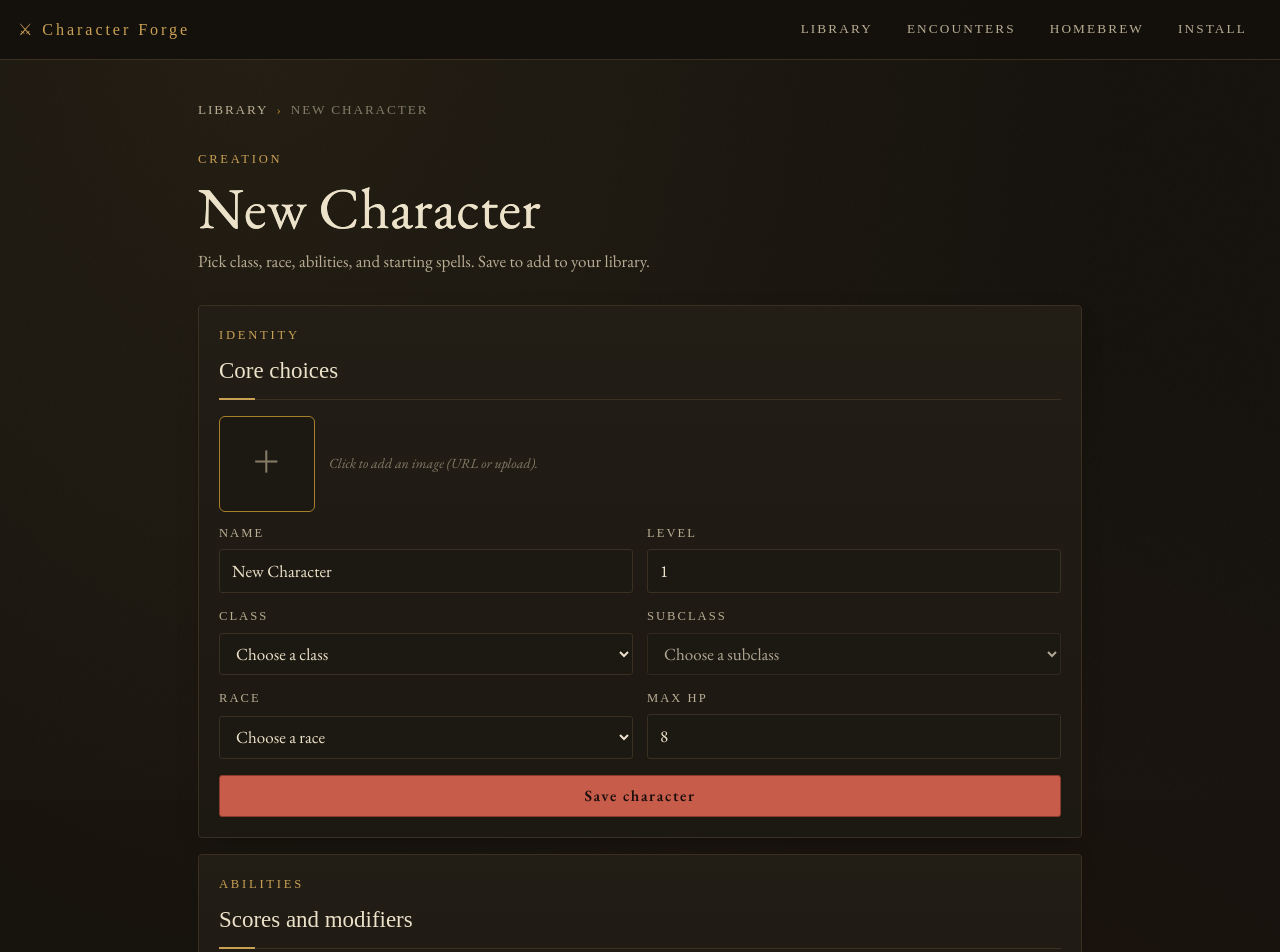
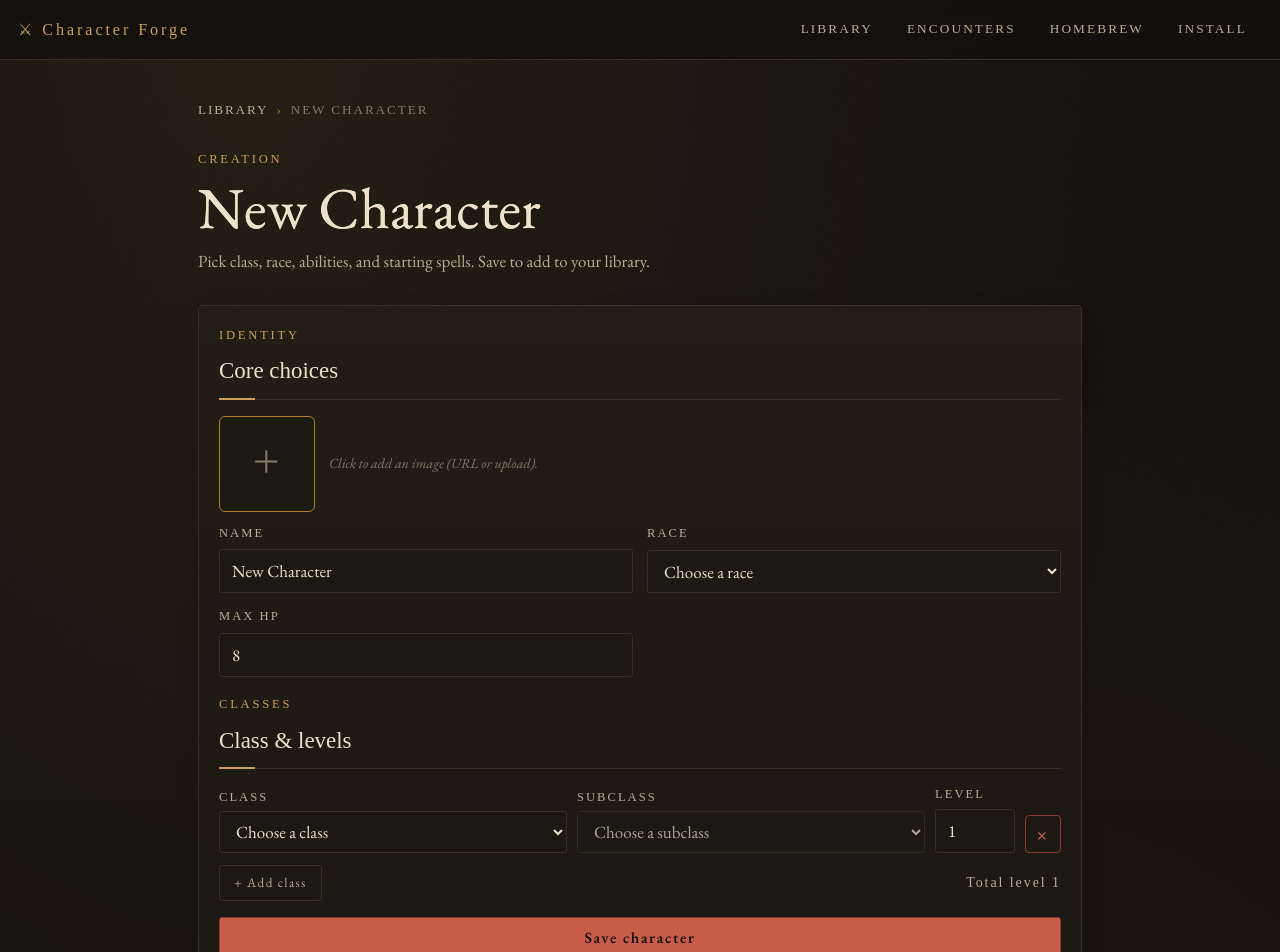
Before and after one commit to Aleskyy/5e_character, a Nuxt app: page /character/new in a window 1280 px wide. Shown: the top 952 px of the page. Built offline with nearby package versions, Linux system fonts and the light colour scheme; a web font is replaced by a local one.

Commit message:
feat: multiclass support on character creation page

```diff
--- a/app/pages/character/new.vue
+++ b/app/pages/character/new.vue
@@ -27,21 +27,6 @@
 
       <div class="form-grid">
         <label>Name <input v-model="draft.name" type="text" autocomplete="off" /></label>
-        <label>Level <input v-model.number="draft.level" type="number" min="1" max="20" /></label>
-
-        <label>Class
-          <select v-model="draft.classId">
-            <option value="">Choose a class</option>
-            <option v-for="o in classOptions" :key="o.id" :value="o.id">{{ o.name }} ({{ o.source }}){{ o.sourceType === 'ua' ? ' [UA]' : '' }}</option>
-          </select>
-        </label>
-
-        <label>Subclass
-          <select v-model="draft.subclassId" :disabled="!subclassOptions.length">
-            <option value="">Choose a subclass</option>
-            <option v-for="o in subclassOptions" :key="o.id" :value="o.id">{{ o.name }} ({{ o.source }}){{ o.sourceType === 'ua' ? ' [UA]' : '' }}</option>
-          </select>
-        </label>
 
         <label>Race
           <select v-model="draft.raceId">
@@ -52,6 +37,16 @@
 
         <label>Max HP <input v-model.number="draft.maxHp" type="number" min="1" /></label>
       </div>
+
+      <div class="section-heading classes-heading">
+        <div><p class="eyebrow">Classes</p><h2>Class & levels</h2></div>
+      </div>
+      <ClassesEditor
+        v-model="draft.classes"
+        :classes="classes ?? []"
+        :subclasses="subclasses ?? []"
+        :ability-scores="draft.abilityScores"
+      />
 
       <button type="button" class="primary-button save-button" @click="saveCharacter">Save character</button>
     </section>
@@ -110,7 +105,6 @@ import type { ClassData, RaceData, RulesEntity, SpellData, SubclassData } from "
 import {
   abilities,
   abilityModifier,
-  cantripsKnownForLevel,
   createEmptyCharacter,
   signed,
 } from "~/utils/character";
@@ -124,21 +118,14 @@ const { data: races } = useFetch<RulesEntity<RaceData>[]>("/data/races.json", {
 const { data: subclasses } = useFetch<RulesEntity<SubclassData>[]>("/data/subclasses.json", { default: () => [], server: false });
 const { data: spells } = useFetch<RulesEntity<SpellData>[]>("/data/spells.json", { default: () => [], server: false });
 
-const { spells: hbSpells, races: hbRaces, subraces: hbSubraces, classes: hbClasses, load: loadHomebrew } = useHomebrew();
+const { spells: hbSpells, races: hbRaces, subraces: hbSubraces, load: loadHomebrew } = useHomebrew();
 onMounted(() => loadHomebrew());
 
 const draft = reactive<CharacterDraft>(createEmptyCharacter());
+if (draft.classes.length === 0) draft.classes.push({ classId: "", subclassId: "", level: 1 });
 const imageModalOpen = ref(false);
 const spellSearch = ref("");
 const spellLevelFilter = ref(-1);
-
-const classOptions = computed(() => [
-  ...hbClasses.value.map((c) => ({ id: c.id, name: c.name, source: "Homebrew", sourceType: "homebrew" as const })),
-  ...classes.value
-    .filter((item) => item.data.edition === "classic")
-    .sort((a, b) => a.name.localeCompare(b.name) || a.source.localeCompare(b.source))
-    .map((c) => ({ id: c.id, name: c.name, source: c.source, sourceType: c.sourceType })),
-]);
 
 const raceOptions = computed(() => [
   ...hbRaces.value.map((r) => ({ id: r.id, name: r.name, source: "Homebrew", sourceType: "homebrew" as const })),
@@ -149,21 +136,19 @@ const raceOptions = computed(() => [
     .map((r) => ({ id: r.id, name: r.name, source: r.source, sourceType: r.sourceType })),
 ]);
 
-const selectedClass = computed(() => classes.value.find((item) => item.id === draft.classId));
-const selectedSubclass = computed(() => subclasses.value.find((item) => item.id === draft.subclassId));
+const primaryClass = computed(() =>
+  classes.value.find((c) => c.id === draft.classes[0]?.classId),
+);
 
-const subclassOptions = computed(() => {
-  if (!selectedClass.value) return [];
-  return subclasses.value
-    .filter((item) => item.data.className === selectedClass.value?.name)
-    .filter((item) => item.data.classSource === selectedClass.value?.source)
-    .filter((item) => item.data.subclassFeatures.length > 0)
-    .sort((a, b) => a.name.localeCompare(b.name) || a.source.localeCompare(b.source));
-});
+const resolvedEntries = computed(() =>
+  draft.classes.map((entry) => ({
+    entry,
+    cls: classes.value.find((c) => c.id === entry.classId),
+    sub: subclasses.value.find((s) => s.id === entry.subclassId),
+  })),
+);
 
 const selectedSpells = computed(() => spells.value.filter((spell) => draft.selectedSpellIds.includes(spell.id)));
-
-const additionalKeys = computed(() => subclassAdditionalSpellKeys(selectedSubclass.value, spells.value));
 
 const hbSpellsAsRules = computed(() =>
   hbSpells.value.map((s) => ({
@@ -182,12 +167,18 @@ const hbSpellsAsRules = computed(() =>
   })),
 );
 
-const availableSpells = computed(() => [
+const availableSpells = computed(() => {
+  const matchOne = (s: RulesEntity<SpellData>) =>
+    resolvedEntries.value.some(({ cls, sub }) =>
+      cls && spellMatchesClass(
+        s, cls.name, cls.source, sub, subclassAdditionalSpellKeys(sub, spells.value),
+      ),
+    );
+  return [
     ...hbSpellsAsRules.value,
-  ...spells.value.filter((s) =>
-    spellMatchesClass(s, selectedClass.value?.name, selectedClass.value?.source, selectedSubclass.value, additionalKeys.value),
-  ),
-]);
+    ...spells.value.filter(matchOne),
+  ];
+});
 
 const visibleSpells = computed(() => {
   const search = spellSearch.value.trim().toLowerCase();
@@ -213,31 +204,26 @@ const toggleSpell = (spellId: string) => {
 
 const spellLevelLabel = (level: number) => (level === 0 ? "Cantrip" : `Level ${level}`);
 
-watch(selectedClass, (nextClass) => {
-  if (!nextClass) return;
-  draft.subclassId = "";
+watch(
+  () => JSON.stringify(draft.classes),
+  () => {
     if (spells.value.length) {
       draft.selectedSpellIds = draft.selectedSpellIds.filter((spellId) =>
         availableSpells.value.some((spell) => spell.id === spellId),
       );
     }
+    const primary = primaryClass.value;
+    if (primary) {
       const conMod = abilityModifier(draft.abilityScores.con);
-  const hitDie = nextClass.data.hitDie?.faces ?? 8;
+      const hitDie = primary.data.hitDie?.faces ?? 8;
       const suggestedHp = Math.max(1, hitDie + conMod);
       if (draft.maxHp === 8 && draft.currentHp === 8) {
         draft.maxHp = suggestedHp;
         draft.currentHp = suggestedHp;
       }
-  const knownCantrips = cantripsKnownForLevel(nextClass, draft.level);
-  if (knownCantrips > 0 && spellLevelFilter.value === -1) spellLevelFilter.value = 0;
-});
-
-watch(selectedSubclass, () => {
-  if (!spells.value.length) return;
-  draft.selectedSpellIds = draft.selectedSpellIds.filter((spellId) =>
-    availableSpells.value.some((spell) => spell.id === spellId),
+    }
+  },
 );
-});
 </script>
 
 <style scoped>
@@ -277,6 +263,8 @@ watch(selectedSubclass, () => {
 .spell-row small { color: var(--ink-faint); font-style: italic; font-size: 0.86rem; }
 .spell-count { margin: 14px 0 0; text-align: center; font-size: 0.92rem; }
 
+.classes-heading { margin-top: 18px; }
+
 @media (min-width: 760px) {
   .ability-grid { grid-template-columns: repeat(6, minmax(0, 1fr)); }
 }
```
Lines whose indentation alone changed are shown as unchanged.
